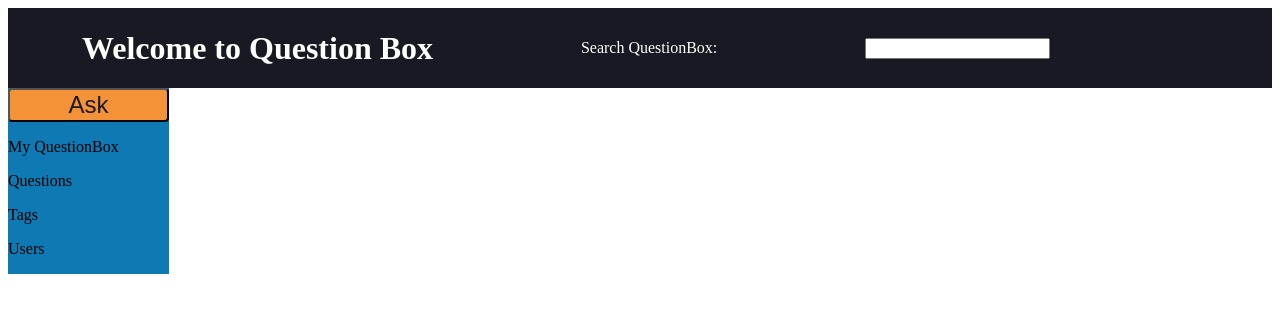
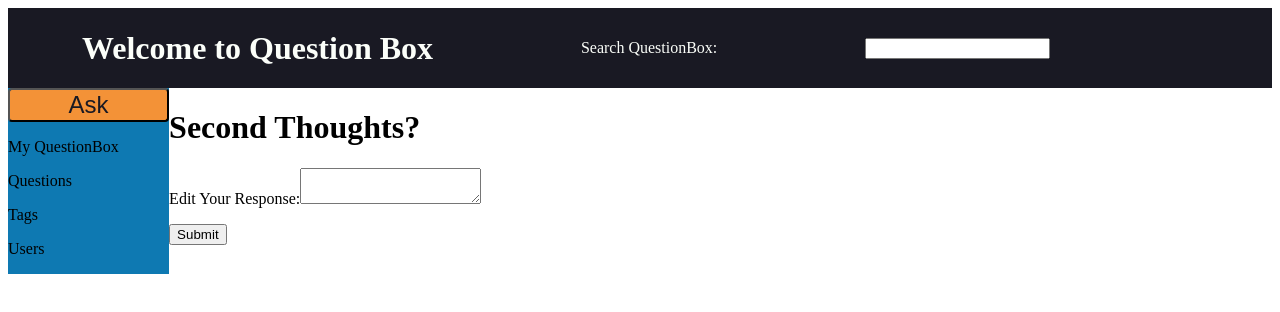
Before and after one commit to Momentum-Team-8/team-project-questionbox-team-mothman-fe, a React (Create React App) app: page /answers/edit/1 in a window 1280 px wide. Shown: the top 312 px of the page. Built offline with nearby package versions, Linux system fonts and the light colour scheme.

Commit message:
added edit answer functionality, but we need to be logged in as the author of the answer for it to work

```diff
--- a/src/App.js
+++ b/src/App.js
@@ -7,6 +7,7 @@ import { library } from '@fortawesome/fontawesome-svg-core'
 import { faCheckSquare, faArrowAltCircleDown, faArrowAltCircleUp, faHeart, faHeartBroken, faCheckDouble, faCaretSquareUp, faCaretSquareDown } from '@fortawesome/free-solid-svg-icons'
 import { SideNav } from './components/SideNav.js'
 import { Registration } from './components/Registration'; import { BrowserRouter as Router, Switch, Route } from 'react-router-dom'
+import { EditAnswer } from './components/EditAnswer.js'
 library.add(faCheckSquare, faArrowAltCircleDown, faArrowAltCircleUp, faHeart, faHeartBroken, faCheckDouble, faCaretSquareUp, faCaretSquareDown)
 
 export const App = () => {
@@ -41,6 +42,10 @@ export const App = () => {
                 component={AskQuestion}
               />
               <Route
+                exact path='/answers/edit/:id'
+                component={EditAnswer}
+              />
+              <Route
                 path='/details/:id'
                 component={() => (
                   <QuestionDetail
--- /dev/null
+++ b/src/components/EditAnsButton.js
@@ -0,0 +1,9 @@
+import React from 'react'
+
+export const EditAnsButton = (props) => {
+  const { ansId } = props
+
+  return (
+    <button>Edit this Answer</button>
+  )
+}
--- /dev/null
+++ b/src/components/EditAnswer.js
@@ -0,0 +1,55 @@
+import React, { useState } from 'react'
+import axios from 'axios'
+import { useHistory, useParams } from 'react-router-dom'
+
+export const EditAnswer = () => {
+  const { id } = useParams()
+  console.log(id)
+  const [editingAns, setEditingAns] = useState('')
+  const history = useHistory()
+
+  const handleChange = (event) => {
+    setEditingAns(event.target.value)
+  }
+
+  const handleSubmit = (event) => {
+    axios
+      .patch(
+        `https://questionbox-sasmothbe.herokuapp.com/api/answers/${id}/edit/`,
+        {
+          question: `${id}`,
+          answer: `${editingAns}`
+        },
+        {
+          headers: {
+            Authorization: 'Token fe4ba9290bbdc508c1bd0369584bc981dbca214e',
+            'Content-Type': 'application/json'
+          }
+        }
+      )
+      .then((res) => {
+        console.log(res)
+        history.push(`/details/${id}`)
+      })
+    event.preventDefault()
+    setEditingAns('')
+  }
+
+  return (
+    <>
+      <form onSubmit={(event) => handleSubmit(event)}>
+        <h1>Second Thoughts?</h1>
+        <div>
+          <label>
+            Edit Your Response:
+            <textarea value={editingAns} onChange={handleChange} />
+          </label>
+        </div>
+        <div>
+          <p>{editingAns}</p>
+          <input type='submit' value='Submit' />
+        </div>
+      </form>
+    </>
+  )
+}
--- a/src/components/QuestionDetail.js
+++ b/src/components/QuestionDetail.js
@@ -4,13 +4,18 @@ import { FavButton } from './FavButton'
 import { Vote } from './Vote'
 import '../App.css'
 import { AddAnswer } from './AddAnswer'
+import { EditAnswer } from './EditAnswer'
+import { EditAnsButton } from './EditAnsButton'
 import { EditButton } from './EditButton'
 import { DeleteButton } from './DeleteButton'
+import { Link } from 'react-router-dom'
 import { useParams } from 'react-router'
 
 export const QuestionDetail = () => {
   const [questionDetail, setQuestionDetail] = useState([])
   const [expand, setExpand] = useState(false)
+  // const [isEditing, setIsEditing] = useState(false)
+  const [selectedAnswerId, setSelectedAnswerId] = useState('')
   const { id } = useParams()
   useEffect(() => {
     getQuestionDetail(id).then((data) => {
@@ -20,6 +25,11 @@ export const QuestionDetail = () => {
 
   const handleExpand = () => {
     setExpand(!expand)
+  }
+
+  const handleClick = (e) => {
+    setSelectedAnswerId(e.target.id)
+    console.log(selectedAnswerId)
   }
 
   return (
@@ -40,15 +50,18 @@ export const QuestionDetail = () => {
         )}
       </div>
 
-      <p>Answer List Here</p>
-      {questionDetail.answers && questionDetail.answers.map((answer, idx) => {
+      <h3>Community Answers</h3>
+      {questionDetail.answers && questionDetail.answers.map((answer) => {
         return (
-          <div key={idx}>
+          <div key={answer.id}>
             <div className='aCard'>
-              <Vote />
-              <p>{answer.answer}</p>
+              <p>this is the answer body: {answer.answer}</p>
               <p> Answered on {answer.created_at} by {answer.user}</p>
             </div>
+            <p>this is the answer ID: {answer.id}</p>
+            <Link to={`/answers/edit/${answer.id}`} onClick={(e) => handleClick(e)}>
+              <button>Edit This Answer</button>
+            </Link>
           </div>
         )
       })}
--- a/src/components/QuestionList.js
+++ b/src/components/QuestionList.js
@@ -24,7 +24,6 @@ export const QuestionList = (props) => {
   }
 
   const handleClick = (e) => {
-    console.log(e.target.id)
     setSelectedQuestionId(e.target.id)
   }
 
```
Also changed, not shown: src/components/DeleteAnswer.js (added).
